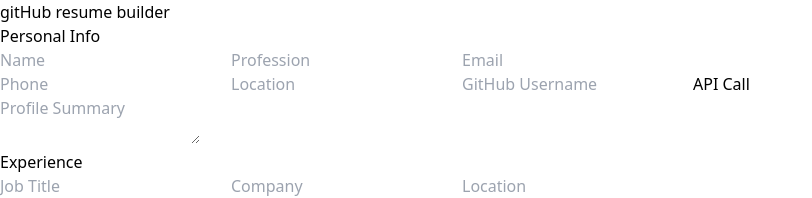
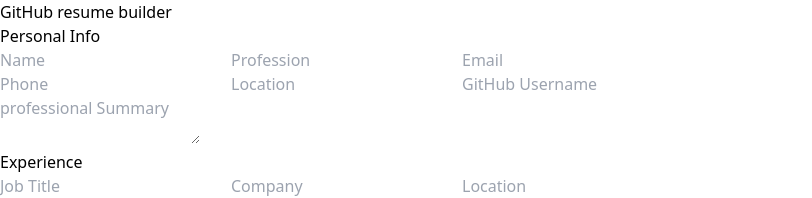
Before and after one commit to Tusharpal353/GithubResume, a React (Vite) app: page / in a window 1280 px wide. Shown: the top 198 px of the page, without its empty margins (0-812 px from the left). Built offline with nearby package versions, Linux system fonts and the light colour scheme.

Commit message:
form styled

```diff
--- a/src/Components/Form.jsx
+++ b/src/Components/Form.jsx
@@ -43,10 +43,10 @@
     <div>
       <form onSubmit={handleSubmit}>
         <Header />
-        <div className="mx-16 h-full my-4 border border-black bg-slate-400">
+        <div className="mx-16 h-full my-4  ">
           {/* Personal Info Section */}
-          <div className="max-w-3xl mx-auto p-6">
-            <h1 className="text-3xl font-bold mb-6 text-center">Personal Info</h1>
+          <div className="max-w-6xl mx-auto p-6">
+            <h1 className="text-xl font-bold mb-6 text-left">Personal Info</h1>
             <div className="grid grid-cols-1 md:grid-cols-2 gap-6 mb-6">
               <div className="space-y-4">
                 <input
@@ -99,14 +99,12 @@
                   onChange={handleInputChange}
                   placeholder="GitHub Username"
                 />
-                <button type="button" onClick={() => console.log("API Call initiated")}>
-                  API Call
-                </button>
+
               </div>
             </div>
             <textarea
               className="w-full h-32 px-3 py-2 bg-gray-100 border border-gray-300 rounded-md focus:outline-none focus:ring-2 focus:ring-blue-500 focus:border-transparent resize-none"
-              placeholder="Profile Summary"
+              placeholder="professional Summary"
               name="profileSummary"
               value={LocalFormData.profileSummary}
               onChange={handleInputChange}
@@ -114,8 +112,8 @@
           </div>
 
           {/* Experience Section */}
-          <div className="max-w-3xl mx-auto p-6">
-            <h1 className="text-3xl font-bold mb-6 text-center">Experience</h1>
+          <div className="max-w-6xl mx-auto p-6">
+            <h1 className="text-xl font-bold mb-6 text-left">Experience</h1>
             <div className="grid grid-cols-1 md:grid-cols-2 gap-6 mb-6">
               <div className="space-y-4">
                 <input
@@ -165,8 +163,8 @@
           </div>
 
           {/* Education Section */}
-          <div className="max-w-3xl mx-auto p-6">
-            <h1 className="text-3xl font-bold mb-6 text-center">Education</h1>
+          <div className="max-w-6xl mx-auto p-6">
+            <h1 className="text-xl font-bold mb-6 text-left">Education</h1>
             <textarea
               className="w-full h-32 px-3 py-2 bg-gray-100 border border-gray-300 rounded-md focus:outline-none focus:ring-2 focus:ring-blue-500 focus:border-transparent resize-none"
               name="education"
@@ -177,8 +175,8 @@
           </div>
 
           {/* Skills Section */}
-          <div className="max-w-3xl mx-auto p-6">
-            <h1 className="text-3xl font-bold mb-6 text-center">Skills</h1>
+          <div className="max-w-6xl mx-auto p-6">
+            <h1 className="text-xl font-bold mb-6 text-left">Skills</h1>
             <textarea
               className="w-full h-12 px-3 py-2 bg-gray-100 border border-gray-300 rounded-md focus:outline-none focus:ring-2 focus:ring-blue-500 focus:border-transparent resize-none"
               name="skills"
--- a/src/Components/Header.jsx
+++ b/src/Components/Header.jsx
@@ -5,9 +5,9 @@
   return (
     <div>
 
-        <div className='flex justify-start py-4 border border-black cursor-pointer' onClick={()=>{navigate("/")}} >
+        <div className='flex justify-start py-4 border border-black cursor-pointer pl-20 font-bold text-xl ' onClick={()=>{navigate("/")}} >
 
-            gitHub resume builder
+            GitHub resume builder
         </div>
     </div>
   )
```
